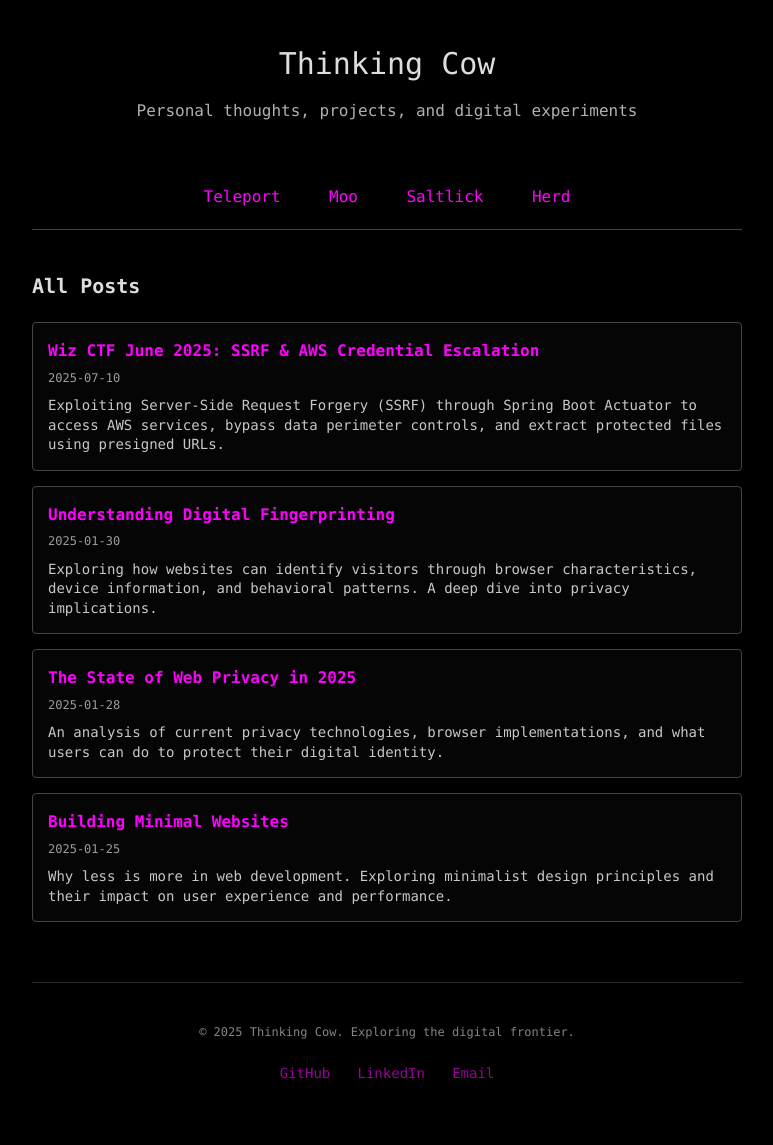
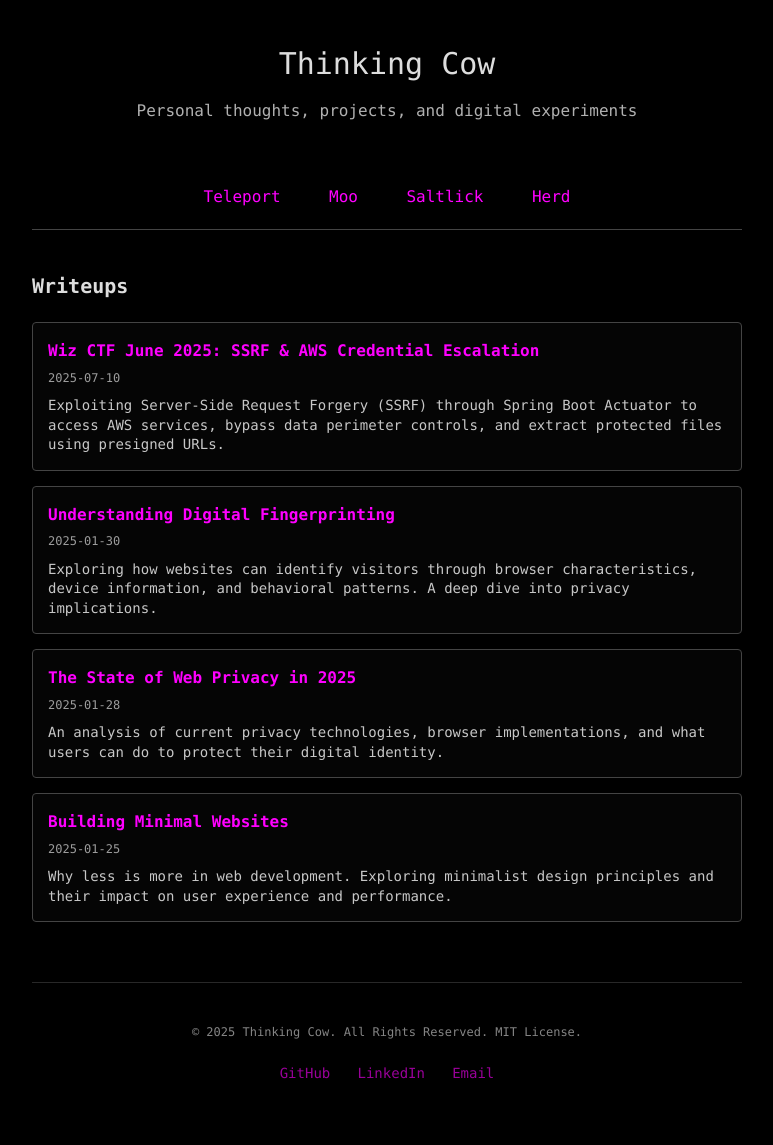
Before and after one commit to tpbansal/thinkingcow, a Jekyll site: the page built from docs/moo/index.md, in a window 1280 px wide. Shown: the whole page, without its empty margins (253-1026 px from the left). Built offline with Jekyll 4.4.1, drawn with Linux system fonts in a browser that asks for light colours; our own code applies the rules of GitHub Pages for plain Markdown files.

Commit message:
Complete Jekyll site restructure and content integration
Major improvements:
- Reorganized all markdown content into /docs directory structure
- Added Wiz CTF writeup as properly formatted Jekyll post
- Integrated rotating cow images on Herd (About) page
- Updated Digital Mirror styling to match site theme
- Fixed navigation structure (Teleport/Moo/Saltlick/Herd)
- Changed Saltlick permalink from /extras to /experiments
- Cleaned up unnecessary files and improved organization
- Enhanced responsive design and consistent theming

🤖 Generated with [Claude Code](https://claude.com/claude-code)

Co-Authored-By: Claude <noreply@anthropic.com>

```diff
--- a/_layouts/default.html
+++ b/_layouts/default.html
@@ -13,7 +15,7 @@
     <script async src="https://www.googletagmanager.com/gtag/js?id=G-XXXXXXXXXX"></script>
     <script>
         window.dataLayer = window.dataLayer || [];
-        function gtag(){dataLayer.push(arguments);}
+        function gtag() { dataLayer.push(arguments); }
         gtag('js', new Date());
         gtag('config', 'G-XXXXXXXXXX');
     </script>
@@ -24,10 +26,12 @@
     <!-- Favicon -->
     <link rel="icon" type="image/x-icon" href="/favicon.ico">
 </head>
+
 <body>
     <div class="container">
         <header>
-            <h1><a href="{{ '/' | relative_url }}" style="color: inherit; text-decoration: none;">{{ site.title }}</a></h1>
+            <h1><a href="{{ '/' | relative_url }}" style="color: inherit; text-decoration: none;">{{ site.title }}</a>
+            </h1>
             <p>{{ site.description }}</p>
         </header>
 
@@ -39,7 +43,7 @@
             {% elsif page.url contains '/posts/' and item.url == '/posts/' %}
             {% assign current = true %}
             {% endif %}
-                <a href="{{ item.url | relative_url }}"{% if current %} class="current"{% endif %}>{{ item.title }}</a>
+            <a href="{{ item.url | relative_url }}" {% if current %} class="current" {% endif %}>{{ item.title }}</a>
             {% endfor %}
         </nav>
 
@@ -48,15 +52,17 @@
         </main>
 
         <footer>
-            <p>&copy; {{ site.time | date: "%Y" }} {{ site.title }}. Exploring the digital frontier.</p>
+            <p>&copy; {{ site.time | date: "%Y" }} {{ site.title }}. All Rights Reserved. MIT License. </p>
             {% if site.social %}
             <div class="social-links">
                 {% if site.social.github %}<a href="{{ site.social.github }}" target="_blank">GitHub</a>{% endif %}
-                {% if site.social.linkedin %}<a href="{{ site.social.linkedin }}" target="_blank">LinkedIn</a>{% endif %}
+                {% if site.social.linkedin %}<a href="{{ site.social.linkedin }}" target="_blank">LinkedIn</a>{% endif
+                %}
                 {% if site.social.email %}<a href="mailto:{{ site.social.email }}">Email</a>{% endif %}
             </div>
             {% endif %}
         </footer>
     </div>
 </body>
+
 </html>
--- a/docs/moo/index.md
+++ b/docs/moo/index.md
@@ -1,5 +1,5 @@
 <section class="posts-section">
-    <h2>All Posts</h2>
+    <h2>Writeups</h2>
 
     {% for post in site.posts %}
     <article class="post-item">
```
Also changed, not shown: other parts of _layouts/default.html (+3 -1 lines), _posts/2025-01-25-building-minimal-websites.md (+1 -1 lines), _posts/2025-07-10-wiz-ctf-writeup.md (renamed from _posts/2025-06-01-wiz-ctf-writeup.md). Lines whose indentation alone changed are shown as unchanged.
